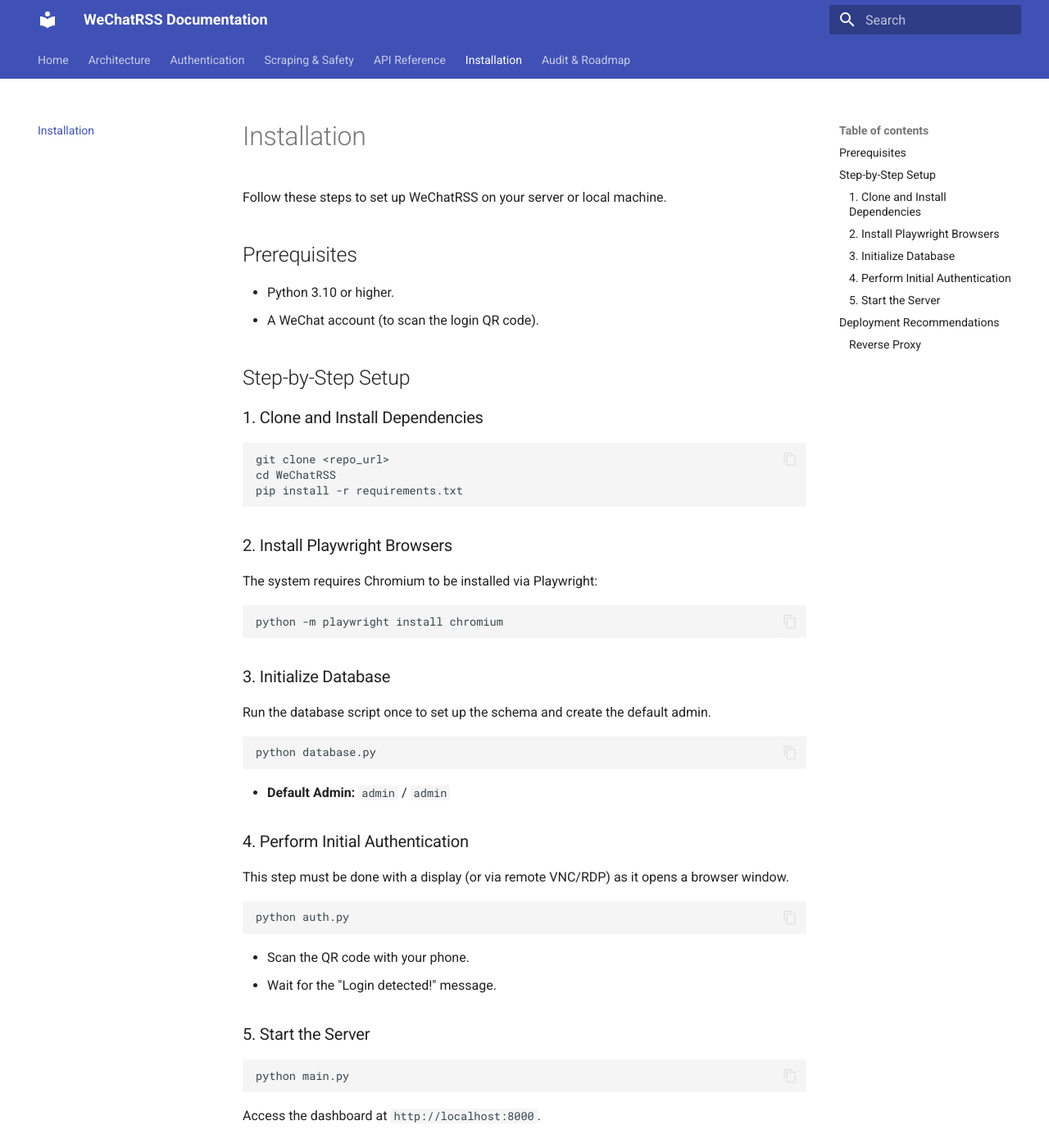
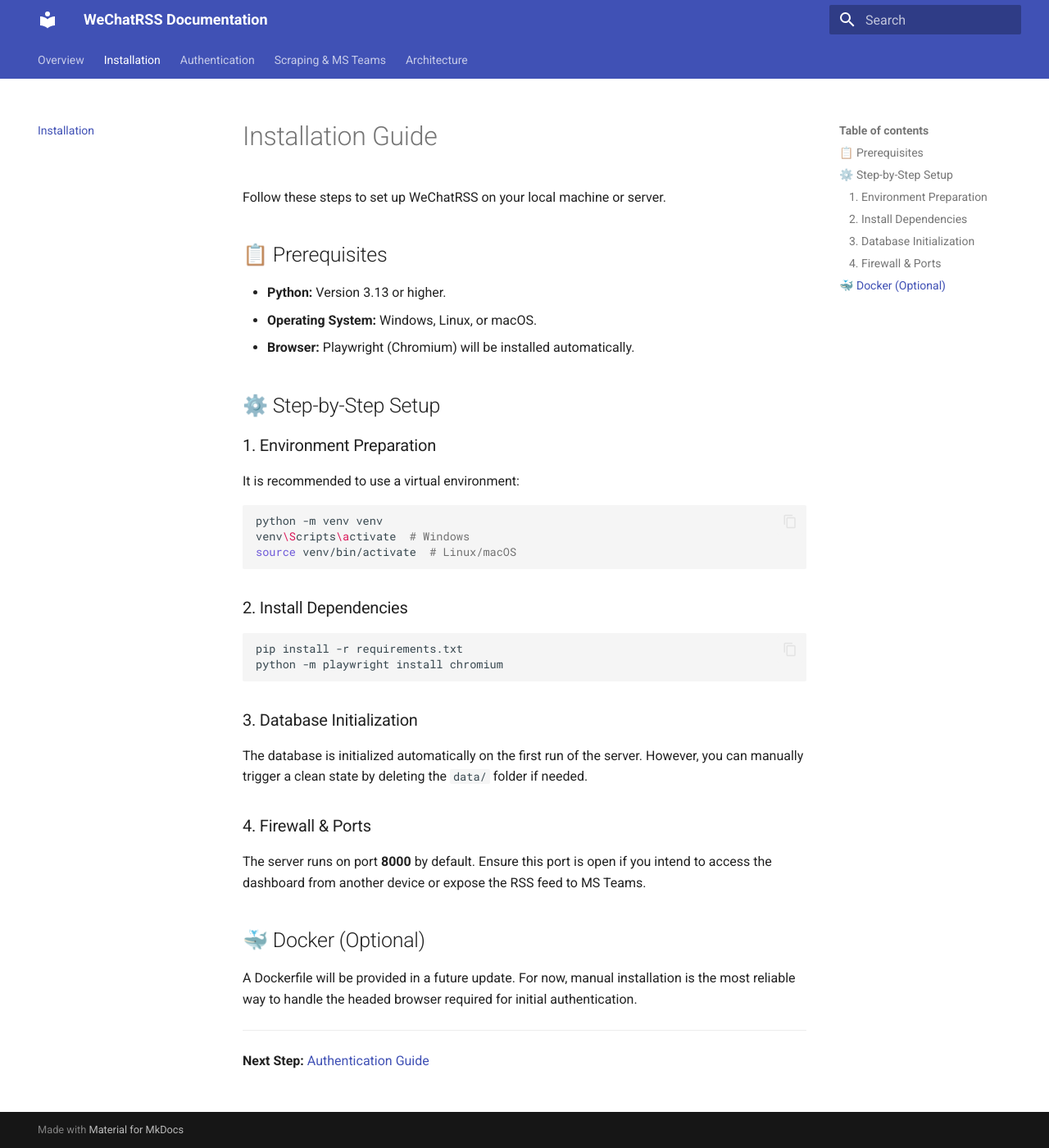
Before and after one commit to blubbsy/WeChatRSS, an MkDocs documentation site: the page built from docs/installation.md, in a window 1280 px wide and 1400 px high. Shown: the whole window at 82% size. Built offline with MkDocs 1.6.1 and Material for MkDocs 9.7.7, drawn with Linux system fonts in a browser that asks for light colours; some of the changed text lies outside the part shown.

````diff
--- a/docs/installation.md
+++ b/docs/installation.md
@@ -1,55 +1,38 @@
-# Installation
+# Installation Guide
 
-Follow these steps to set up WeChatRSS on your server or local machine.
+Follow these steps to set up WeChatRSS on your local machine or server.
 
-## Prerequisites
+## 📋 Prerequisites
 
-*   Python 3.10 or higher.
-*   A WeChat account (to scan the login QR code).
+*   **Python:** Version 3.13 or higher.
+*   **Operating System:** Windows, Linux, or macOS.
+*   **Browser:** Playwright (Chromium) will be installed automatically.
 
-## Step-by-Step Setup
+## ⚙️ Step-by-Step Setup
 
-### 1. Clone and Install Dependencies
+### 1. Environment Preparation
+It is recommended to use a virtual environment:
 ```bash
-git clone <repo_url>
-cd WeChatRSS
-pip install -r requirements.txt
+python -m venv venv
+venv\Scripts\activate  # Windows
+source venv/bin/activate  # Linux/macOS
 ```
 
-### 2. Install Playwright Browsers
-The system requires Chromium to be installed via Playwright:
+### 2. Install Dependencies
 ```bash
+pip install -r requirements.txt
 python -m playwright install chromium
 ```
 
-### 3. Initialize Database
-Run the database script once to set up the schema and create the default admin.
-```bash
-python database.py
-```
-*   **Default Admin:** `admin` / `admin`
+### 3. Database Initialization
+The database is initialized automatically on the first run of the server. However, you can manually trigger a clean state by deleting the `data/` folder if needed.
 
-### 4. Perform Initial Authentication
-This step must be done with a display (or via remote VNC/RDP) as it opens a browser window.
-```bash
-python auth.py
-```
-*   Scan the QR code with your phone.
-*   Wait for the "Login detected!" message.
+### 4. Firewall & Ports
+The server runs on port **8000** by default. Ensure this port is open if you intend to access the dashboard from another device or expose the RSS feed to MS Teams.
 
-### 5. Start the Server
-```bash
-python main.py
-```
-Access the dashboard at `http://localhost:8000`.
+## 🐳 Docker (Optional)
+A Dockerfile will be provided in a future update. For now, manual installation is the most reliable way to handle the headed browser required for initial authentication.
 
-## Deployment Recommendations
+---
 
-For production, it is recommended to use **Gunicorn** with the **Uvicorn** worker:
-```bash
-pip install gunicorn
-gunicorn main:app -w 4 -k uvicorn.workers.UvicornWorker --bind 0.0.0.0:8000
-```
-
-### Reverse Proxy
-Always run WeChatRSS behind a reverse proxy like **Nginx** with SSL enabled (using Let's Encrypt). This protects your session cookies and dashboard access.
+**Next Step:** [Authentication Guide](authentication.md)
--- a/mkdocs.yml
+++ b/mkdocs.yml
@@ -3,17 +3,23 @@ theme:
   name: material
   palette:
     primary: indigo
-    accent: indigo
+    accent: light blue
   features:
     - navigation.tabs
     - navigation.sections
     - content.code.copy
 
 nav:
-  - Home: index.md
+  - Overview: index.md
+  - Installation: installation.md
+  - Authentication: authentication.md
+  - Scraping & MS Teams: scraping.md
   - Architecture: architecture.md
-  - Authentication: authentication.md
-  - Scraping & Safety: scraping.md
-  - API Reference: api.md
-  - Installation: installation.md
-  - Audit & Roadmap: roadmap.md
+
+markdown_extensions:
+  - admonition
+  - pymdownx.highlight:
+      anchor_linenums: true
+  - pymdownx.inlinehilite
+  - pymdownx.snippets
+  - pymdownx.superfences
````
Also changed, not shown: README.md (added, +53 -0 lines), docs/api.md (deleted, +0 -55 lines), docs/architecture.md (+32 -37 lines), docs/authentication.md (+31 -17 lines), docs/index.md (+22 -10 lines), docs/roadmap.md (deleted, +0 -41 lines), docs/scraping.md (+25 -26 lines).
